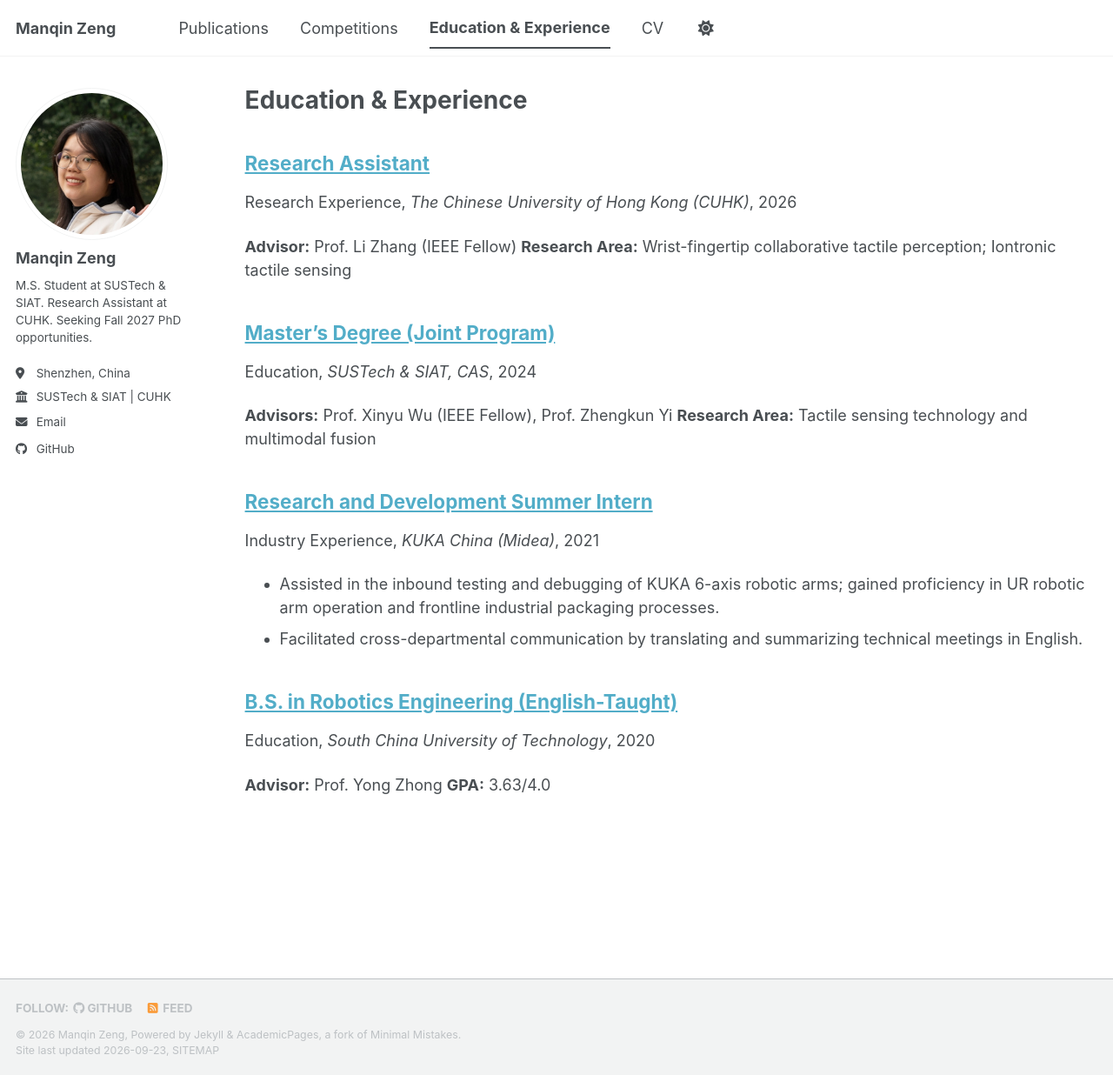
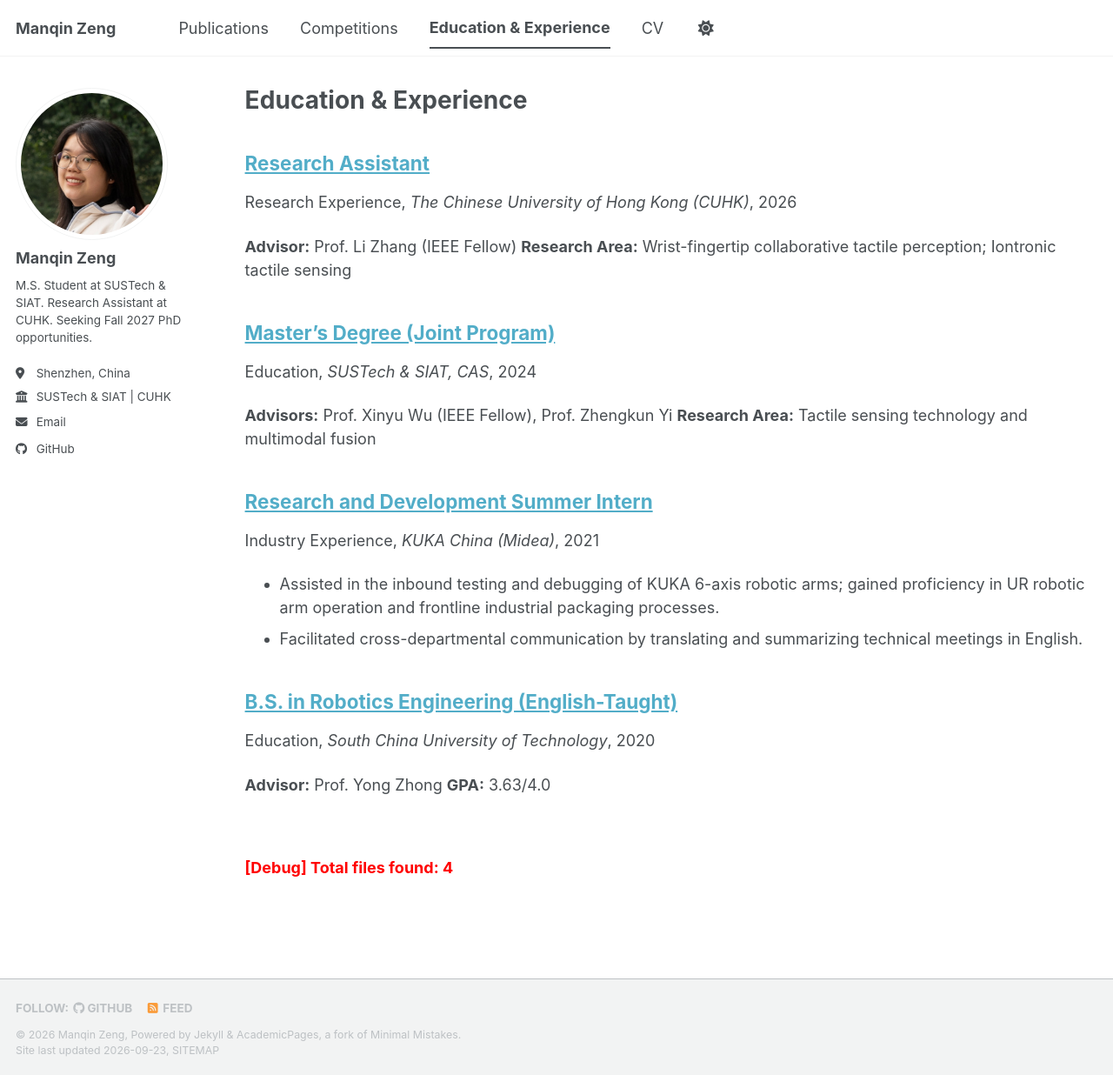
Before and after one commit to ZengManqin/ZengManqin.github.io, a Jekyll site: the page built from _pages/teaching.html, in a window 1280 px wide and 1236 px high. Shown: the whole window at 87% size. Built offline with Jekyll 4.4.1, drawn with Linux system fonts in a browser that asks for light colours; a style sheet for code colours, icons or effects is not loaded.

Commit message:
Update teaching.html

```diff
--- a/_pages/teaching.html
+++ b/_pages/teaching.html
@@ -5,6 +5,12 @@ permalink: /teaching/
 author_profile: true
 ---
 
+{% include base_path %}
+
 {% for post in site.teaching reversed %}
   {% include archive-single.html %}
 {% endfor %}
+
+<br>
+<!-- 排错测试：用于检测后台到底抓取到了几个文件 -->
+<p style="color: red; font-weight: bold;">[Debug] Total files found: {{ site.teaching | size }}</p>
```
